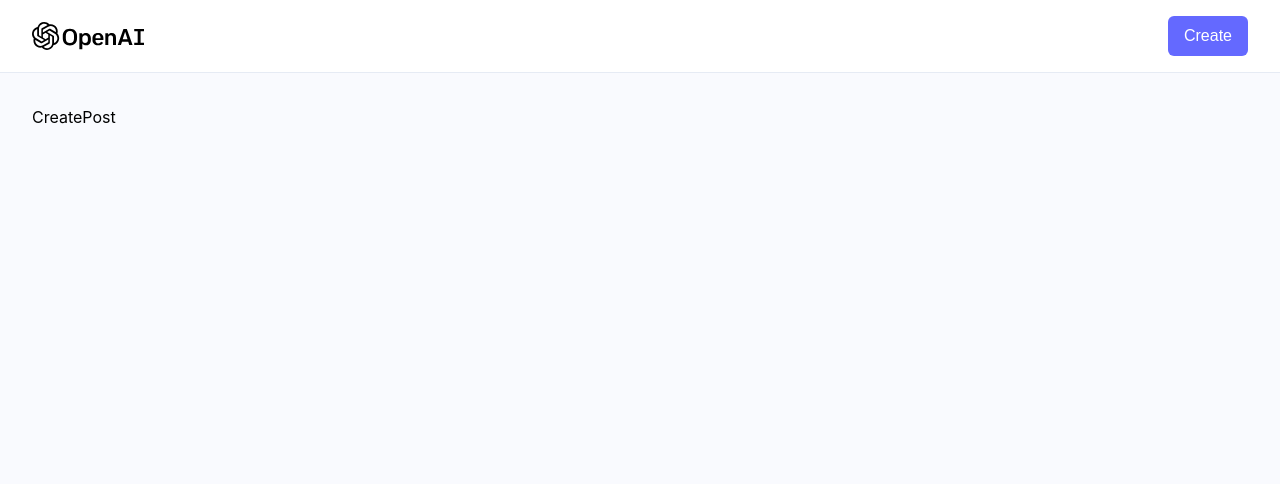
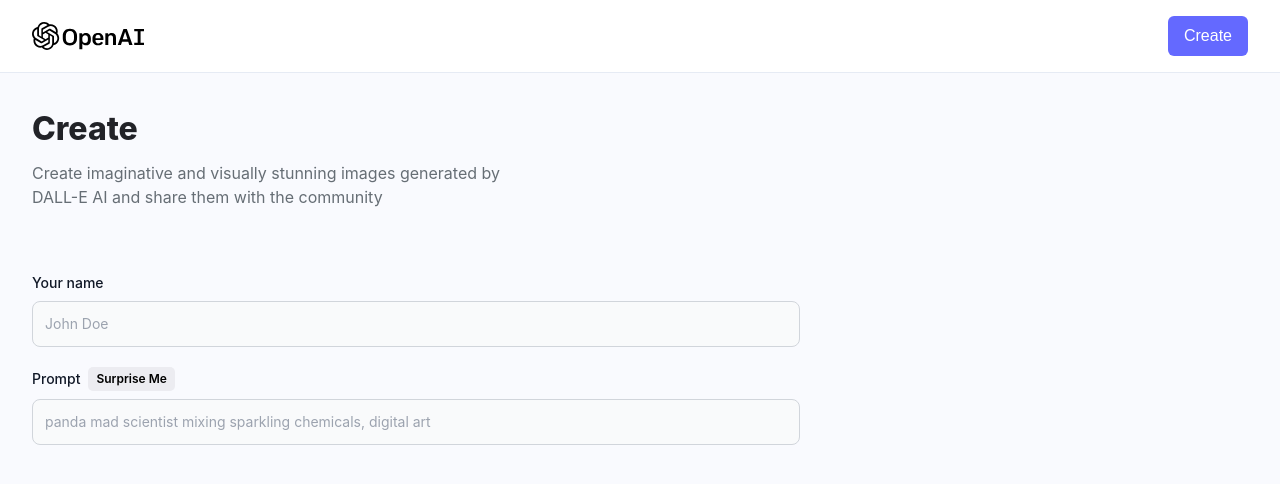
Before and after one commit to kympanic/haneul-dallE, a React (Vite) app in the folder frontend/: page /create-post in a window 1280 px wide. Shown: the top 484 px of the page. Built offline with nearby package versions, Linux system fonts and the light colour scheme; a web font is replaced by a local one.

Commit message:
created form fields for create me page and surprise button. Need to finish UI before adding functionality.

```diff
--- a/frontend/src/components/FormField.jsx
+++ b/frontend/src/components/FormField.jsx
@@ -1,7 +1,46 @@
 import React from "react";
 
-const FormField = () => {
-	return <div>FormField</div>;
+const FormField = ({
+	labelName,
+	type,
+	name,
+	placeholder,
+	value,
+	handleChange,
+	isSurpriseMe,
+	handleSurpriseMe,
+}) => {
+	return (
+		<div>
+			<div className="flex items-center gap-2 mb-2">
+				<label
+					htmlFor={name}
+					className="block text-sm font-medium text-gray-900"
+				>
+					{labelName}
+				</label>
+				{isSurpriseMe && (
+					<button
+						type="button"
+						onClick={handleSurpriseMe}
+						className="font-semibold text-xs bg-[#ececf1] py-1 px-2 rounded-[5px] text-black"
+					>
+						Surprise Me
+					</button>
+				)}
+			</div>
+			<input
+				type={type}
+				id={name}
+				name={name}
+				placeholder={placeholder}
+				value={value}
+				onChange={handleChange}
+				required
+				className="bg-gray-50 border border-gray-300 text-gray-900 text-sm rounded-lg focus:ring-[#6469ff] focus:border-[#6469ff] outline-none block w-full p-3"
+			/>
+		</div>
+	);
 };
 
 export default FormField;
--- a/frontend/src/pages/CreatePost.jsx
+++ b/frontend/src/pages/CreatePost.jsx
@@ -1,7 +1,58 @@
-import React from "react";
+import React, { useState } from "react";
+import { useNavigate } from "react-router-dom";
+
+import { preview } from "../assets";
+import { getRandomPrompt } from "../utils";
+import { FormField, Loader } from "../components";
 
 const CreatePost = () => {
-	return <div>CreatePost</div>;
+	const navigate = useNavigate();
+	const [form, setForm] = useState({ name: "", prompt: "", photo: "" });
+	const [generatingImg, setGeneratingImg] = useState(false);
+	const [loading, setLoading] = useState(false);
+
+	const handleSubmit = () => {};
+
+	const handleChange = () => {};
+
+	const handleSurpriseMe = () => {};
+
+	return (
+		<section className="max-w-7xl mx-auto">
+			<div>
+				<h1 className="font-extrabold text-[#222328] text-[32px]">
+					Create
+				</h1>
+				<p className="mt-2 text-[#666e75] text-[16px] max-w-[500px]">
+					Create imaginative and visually stunning images generated by
+					DALL-E AI and share them with the community
+				</p>
+			</div>
+			<form className="mt-16 max-w-3xl" onSubmit={handleSubmit}>
+				<div className="flex flex-col gap-5">
+					<FormField
+						labelName="Your name"
+						type="text"
+						name="name"
+						placeholder="John Doe"
+						value={form.name}
+						handleChange={handleChange}
+					/>
+					<FormField
+						labelName="Prompt"
+						type="text"
+						name="prompt"
+						placeholder="panda mad scientist mixing sparkling chemicals, digital art"
+						value={form.prompt}
+						handleChange={handleChange}
+						isSurpriseMe
+						handleSurpriseMe={handleSurpriseMe}
+					/>
+					<div className="relative"></div>
+				</div>
+			</form>
+		</section>
+	);
 };
 
 export default CreatePost;
--- /dev/null
+++ b/frontend/src/utils/index.jsx
@@ -0,0 +1,10 @@
+import { surpriseMePrompts } from "../constants";
+
+export function getRandomPrompt(prompt) {
+	const randomIndex = Math.floor(Math.random() * surpriseMePrompts.length);
+	const randomPrompt = surpriseMePrompts[randomIndex];
+
+	if (randomPrompt === prompt) return getRandomPrompt(prompt);
+
+	return randomPrompt;
+}
```
